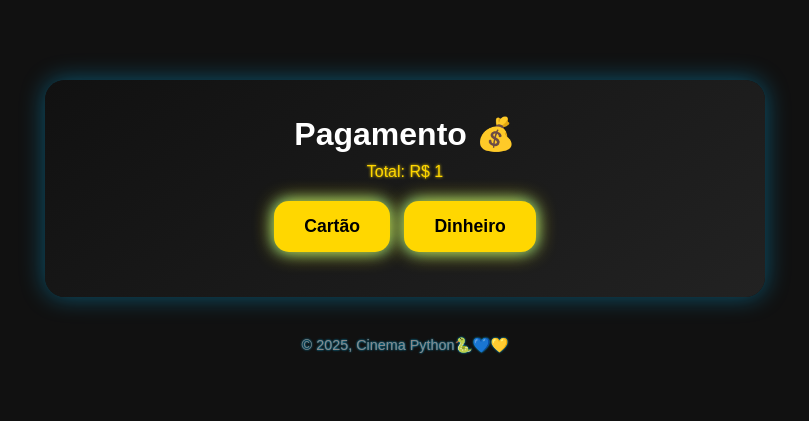
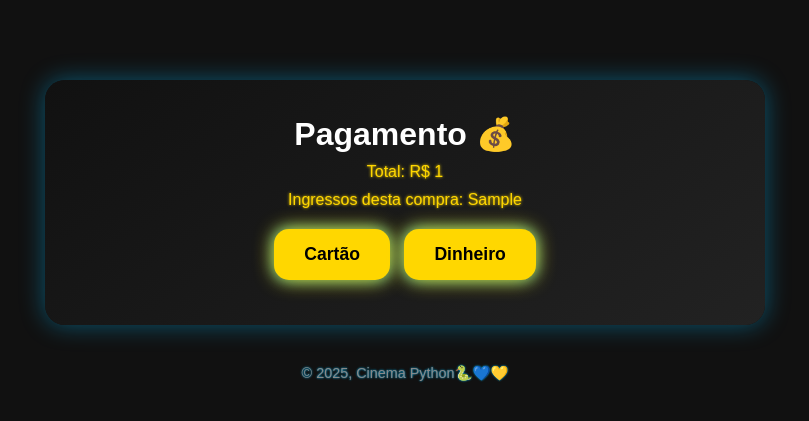
Before and after one commit to wqiluc/Cinema-Python-Flask, a Flask app: template templates/pagamento.html in a window 1280 px wide. Shown: the top 421 px of the page, without its empty margins (235-1044 px from the left). Run offline with Flask 3, Linux system fonts and the light colour scheme; the template is opened without the code that fills it: most values are stand-ins (such as "Sample title", 1, 10 or a date in 2020).

Commit message:
atualização dos ingressos em pagamento.html

```diff
--- a/templates/pagamento.html
+++ b/templates/pagamento.html
@@ -5,6 +5,7 @@
 <h1>Pagamento 💰</h1>
 
 <p>Total: R$ {{totalRS}}</p>
+<p>Ingressos desta compra: {{ingressos_usuario}}</p>
 
 <form id="filme" action="{{url_for('resumo')}}" methods="get">
     <input type="hidden" name="totalRS" value="{{totalRS}}">
```
